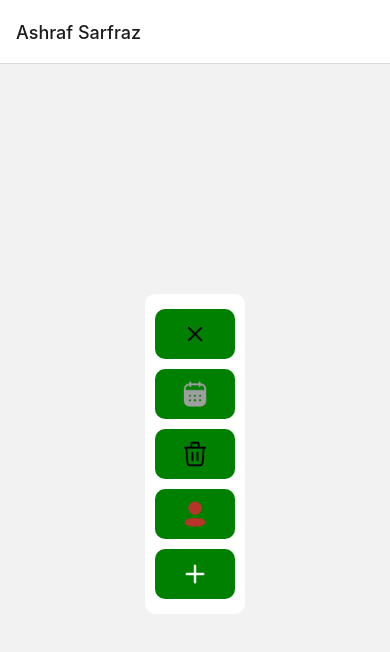
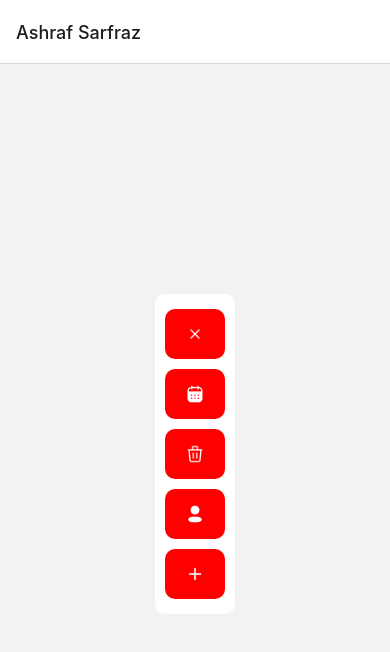
Before and after one commit to AshrafSarfraz/Animation_Reanimated, a React Native app: screen /Vertical_Buttons in a window 390 px wide. Shown: the top 652 px of the page. Built offline with nearby package versions, Linux system fonts and the light colour scheme.

Commit message:
vertical Buttons

```diff
--- a/Src/Components/Buttons.js
+++ b/Src/Components/Buttons.js
@@ -1,12 +1,12 @@
 import React, { useEffect } from 'react';
-import { TouchableOpacity, Text, StyleSheet, Image } from 'react-native';
+import { TouchableOpacity, StyleSheet, Image } from 'react-native';
 import Animated, { useSharedValue, useAnimatedStyle, withTiming } from 'react-native-reanimated';
 
 const Button = ({ index, isActive, onPress, MyImg }) => {
   const height = useSharedValue(50);
 
   useEffect(() => {
-    height.value = withTiming(isActive ? 100 : 50, { duration: 300 });
+    height.value = withTiming(isActive ? 90 : 50, { duration: 300 });
   }, [isActive]);
 
   const animatedStyle = useAnimatedStyle(() => ({
@@ -26,7 +26,7 @@ export default Button;
 
 const styles = StyleSheet.create({
   button: {
-    backgroundColor: 'green',
+    backgroundColor: 'red',
     marginVertical: 5,
     justifyContent: 'center',
     alignItems: 'center',
@@ -37,6 +37,7 @@ const styles = StyleSheet.create({
     fontSize: 16,
   },
   Imgstyle:{
-    width:30,height:30
+    width:20,height:20,
+    tintColor:'white'
   }
 });
--- a/Src/Screen/Interpolate/Vertical_Buttons.js
+++ b/Src/Screen/Interpolate/Vertical_Buttons.js
@@ -43,7 +43,7 @@ const styles = StyleSheet.create({
     alignItems: 'center',
   },
   btnBg: {
-    width: 100, // Adjusted to fit the button width
+    width: 80,
     height: 'auto',
     backgroundColor: '#fff',
     borderRadius: 10,
```
